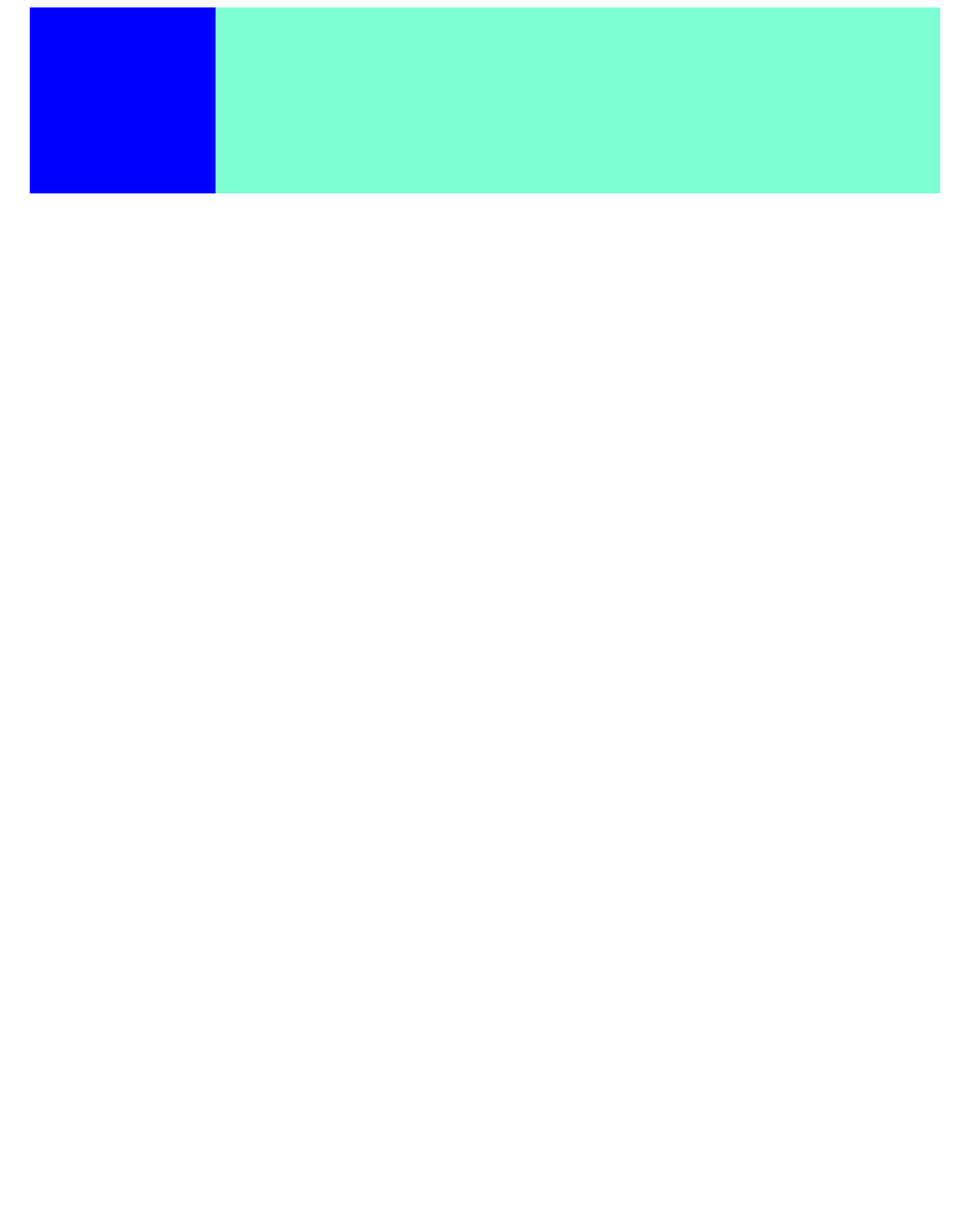
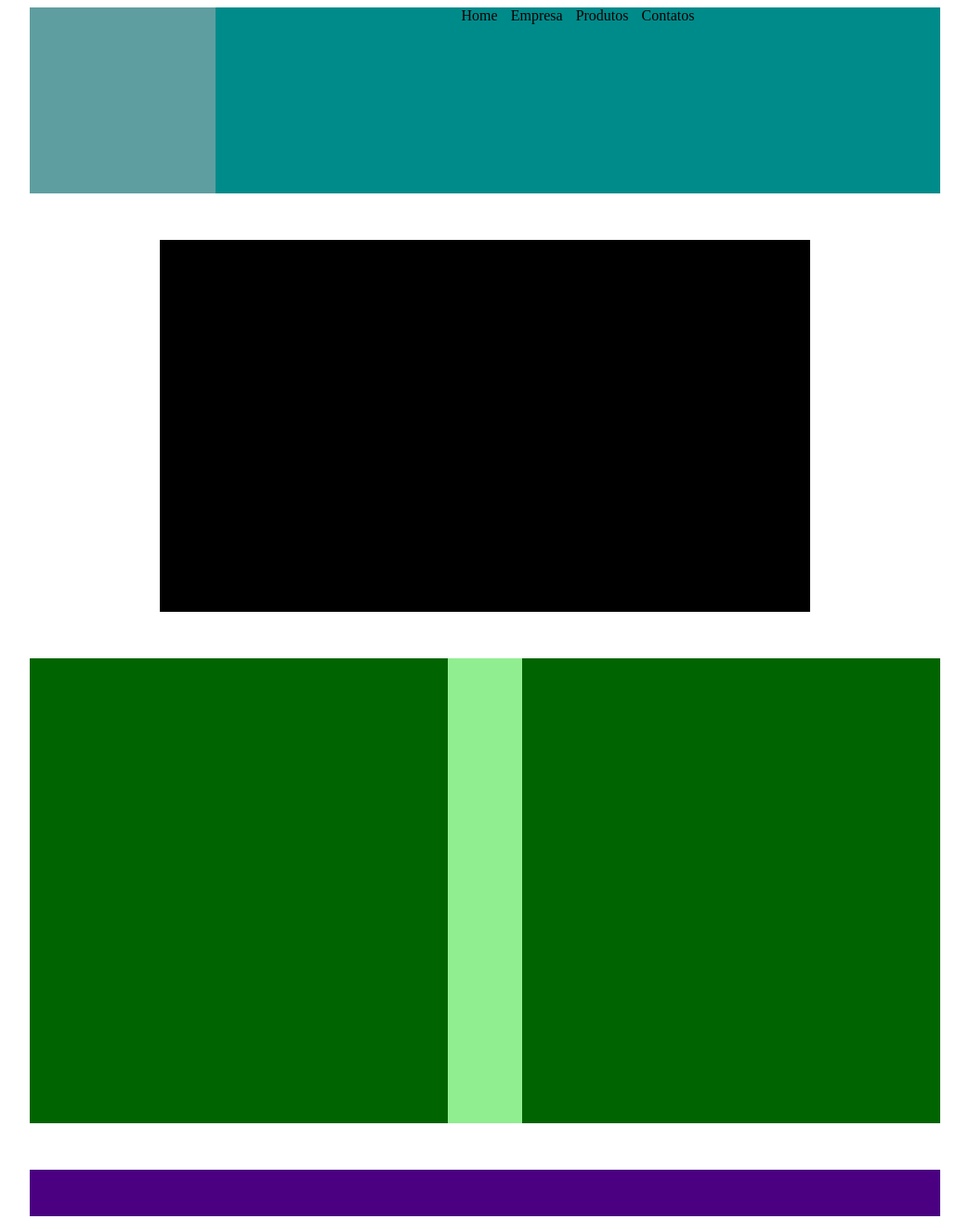
Before and after one commit to Manuzinha1503/ManuSenac, a plain HTML site: page atividade2/index.html in a window 1280 px wide. Shown: the whole page at 93% size, without its empty margins (118-1161 px from the left). Before the commit the page ends 800 px from the top, so only its background shows below. Drawn offline with Linux system fonts and the light colour scheme.

Commit message:
Teste de Envio de Arquivo

```diff
--- a/atividade2/estilo.css
+++ b/atividade2/estilo.css
@@ -12,11 +12,50 @@
     width: 200px;
     height: 200px;
     float: left;
-    background-color: blue;
+    background-color: cadetblue;
 }
 #menu{
     width: 780px;
     height: 200px;
     float: right;
-    background-color: aquamarine;
+    background-color: darkcyan;
+    text-align: center;
+    word-spacing: 10px;
 }
+#menu a {
+    color: black;
+    text-decoration: none;
+}
+#banner{
+    width: 700px;
+    height: 400px;
+    background-color: black;
+    margin: auto;
+    margin-top: 50px;
+}
+#conteudoSite{
+    width: 980px;
+    height: 500px;
+    background-color: lightgreen;
+    margin: auto;
+    margin-top: 50px;
+}
+#esquerda{
+    width: 450px;
+    height:500px;
+    float: left;
+    background-color: darkgreen;
+}
+#direita{
+    width: 450px;
+    height: 500px;
+    float: right;
+    background-color: darkgreen;
+}
+#rodape{
+    width: 980px;
+    height: 50px;
+    background-color: indigo;
+    margin: auto;
+    margin-top: 50px;
+}
--- a/atividade2/index.html
+++ b/atividade2/index.html
@@ -9,7 +9,18 @@
 <body>
    <div id="topoContainer">
     <div id="logo"></div>
-    <div id="menu"></div>
+    <div id="menu">
+        <a href="#">Home</a>
+        <a href="#">Empresa</a>
+        <a href="#">Produtos</a>
+        <a href="#">Contatos</a>
+    </div>
    </div>
+   <div id="banner"></div>
+   <div id="conteudoSite">
+    <div id="esquerda"></div>
+    <div id="direita"></div>
+</div>
+    <div id="rodape"></div>
 </body>
 </html>
```
